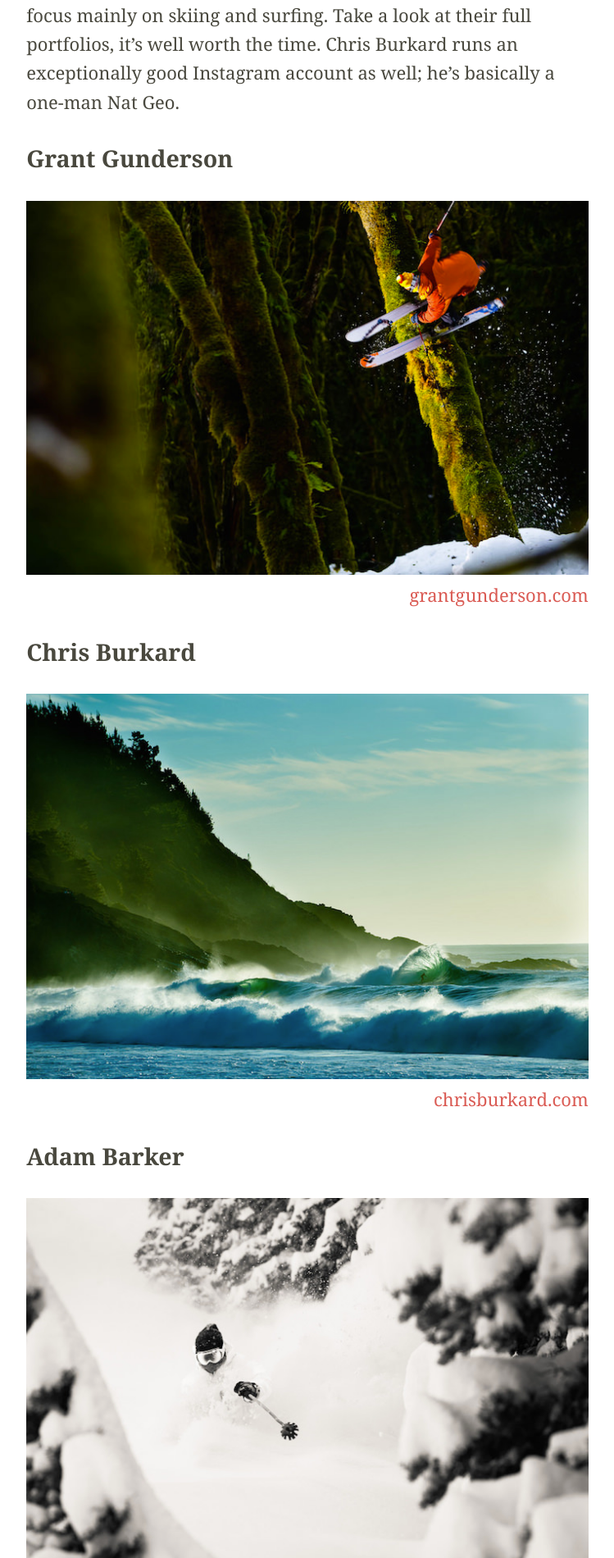
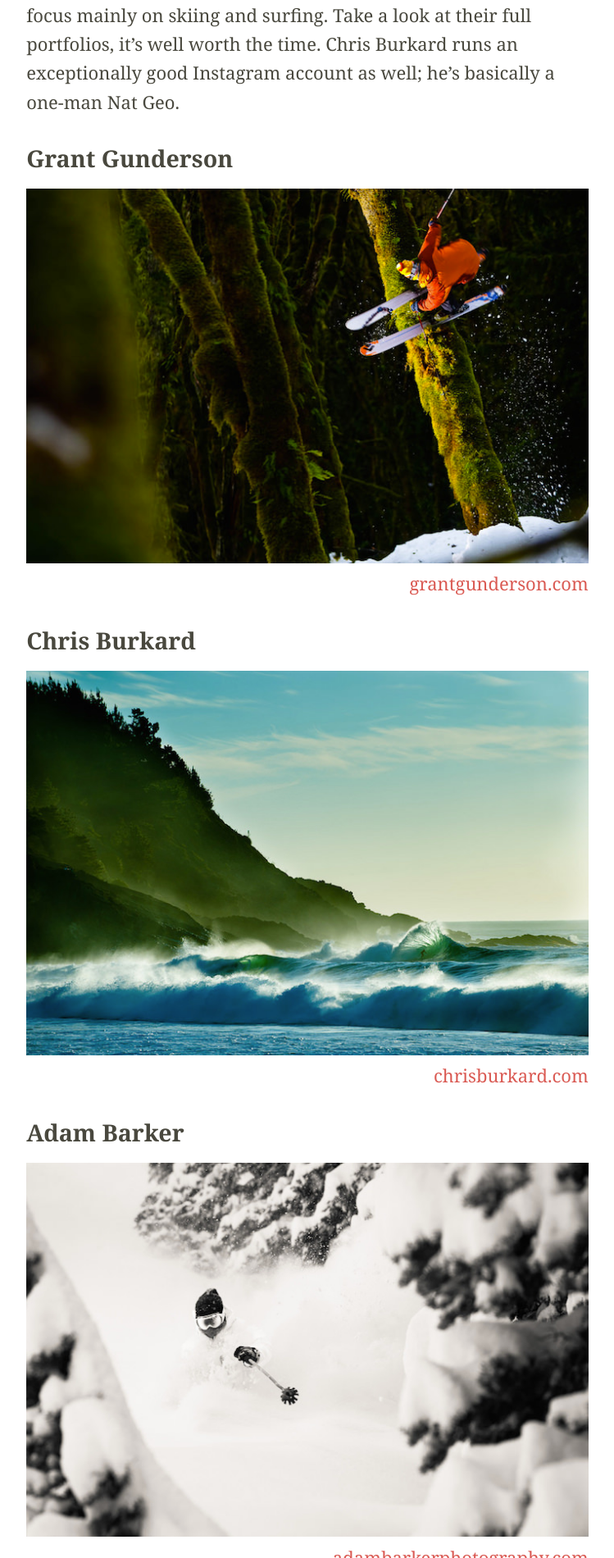
Before and after one commit to elliotdickison/elliotdickison.github.io, a Jekyll site: the page built from _posts/2014-04-16-ski-surf-photogs.md, in a window 1280 px wide. Shown: the part 320-2220 px from the top of the page at 82% size, without its empty margins (265-1014 px from the left). Built offline with Jekyll 4.4.1, drawn with Linux system fonts in a browser that asks for light colours; nearby versions of some CDN libraries.

Commit message:
Mobile style updates.

```diff
--- a/_sass/_base.scss
+++ b/_sass/_base.scss
@@ -42,6 +42,10 @@
 li + li,
 pre * + * {
     margin-top: 0;
+}
+
+h2 + figure {
+    margin-top: $spacing-unit / 2;
 }
 
 /**
--- a/_sass/_layout.scss
+++ b/_sass/_layout.scss
@@ -105,6 +105,12 @@
     .post-meta {
         float: right;
         margin-left: $spacing-unit;
+
+        @include media-query($on-mobile) {
+            display: block;
+            float: none;
+            margin-left: 0;
+        }
     }
 }
 
@@ -151,11 +157,20 @@
         margin: ($spacing-unit * 2) auto;
         width: 50%;
     }
+
+    li + li {
+        margin-top: $spacing-unit / 2;
+    }
 }
 
 .post-mention-date {
     color: $text-color-secondary;
     float: right;
+
+    @include media-query($on-mobile) {
+        display: block;
+        float: none;
+    }
 }
 
 .post-footnote {
```
